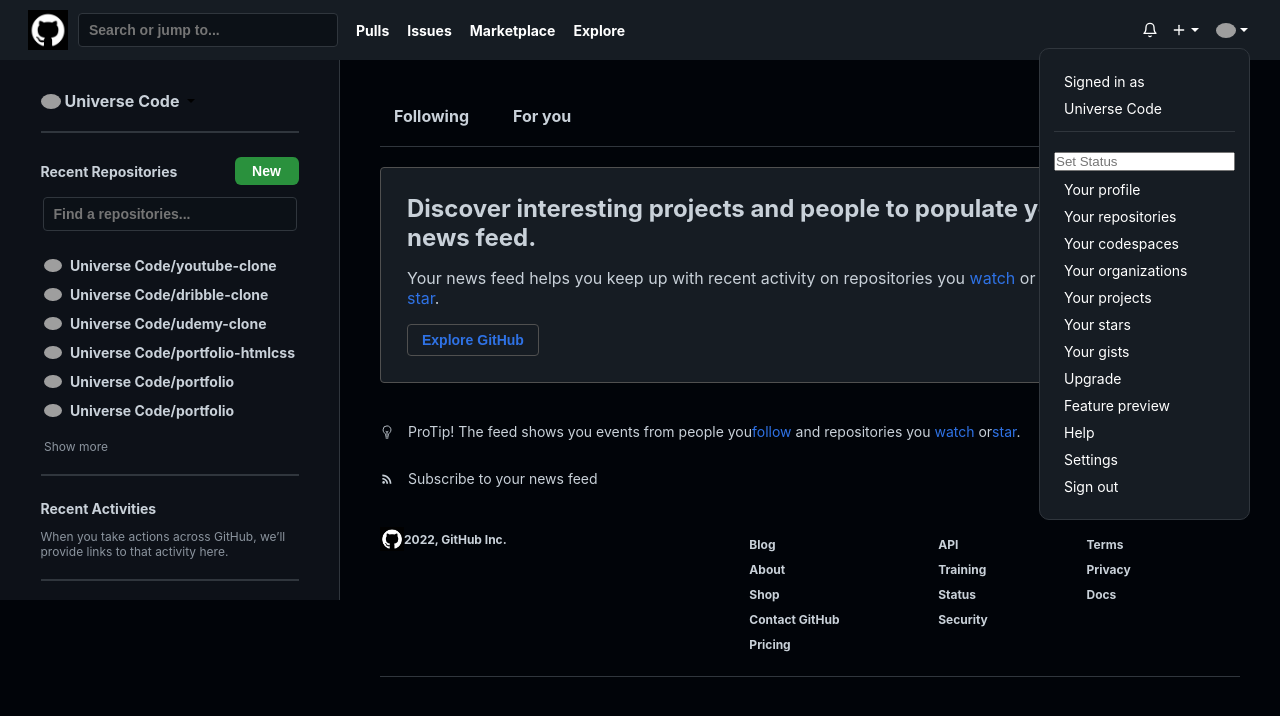
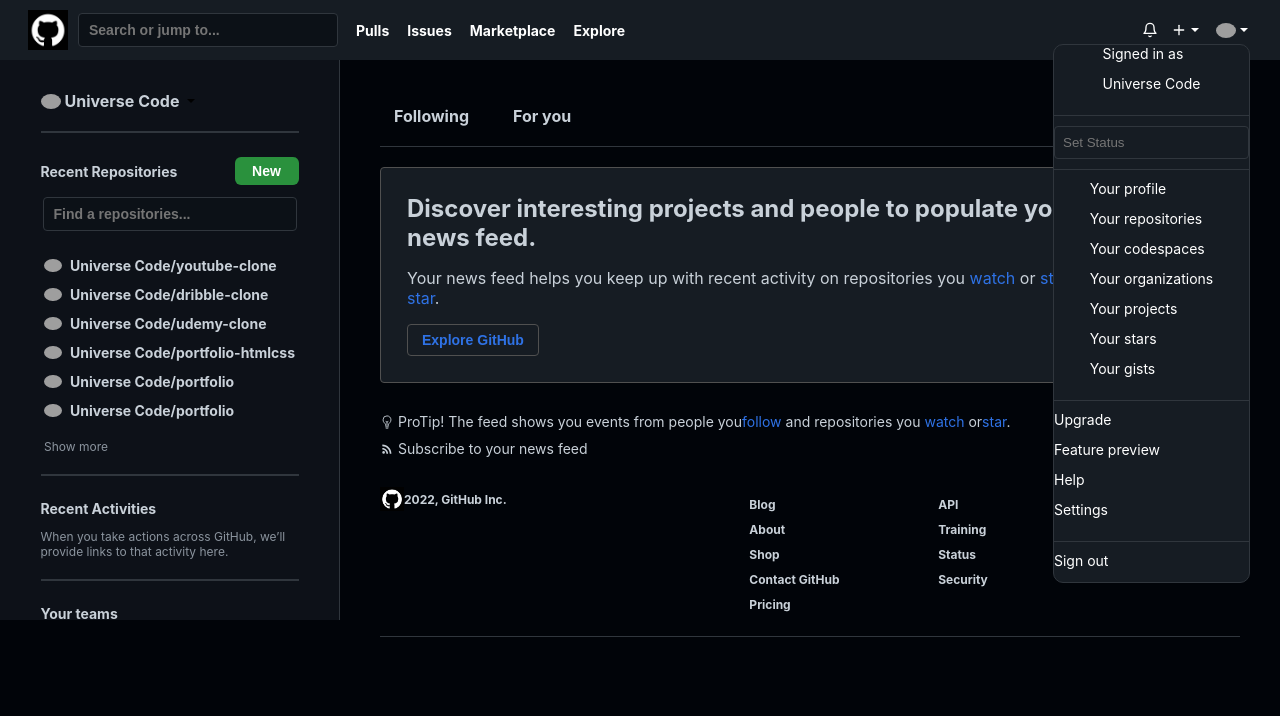
Before and after one commit to Cesare10-dev/github-clone-rt, a React (Create React App) app: page / in a window 1280 px wide. Both pictures are taken after a click on the element 1234 px from the left and 30 px from the top of the page. Shown: the top 716 px of the page. Built offline with nearby package versions, Linux system fonts and the light colour scheme; grey boxes are pictures that could not be loaded.

Commit message:
list inside menu

```diff
--- a/src/components/Menu.jsx
+++ b/src/components/Menu.jsx
@@ -7,10 +7,15 @@
         <p>Signed in as</p>
         <p>Universe Code</p>
       </div>
-      <div className="lineTwo" />
+
+      <div className="lineThree" />
+
       <div className="menuStatus">
         <input type="text" placeholder="Set Status" />
       </div>
+
+      <div className="lineThree" />
+
       <div className="menuList">
         <p>Your profile</p>
         <p>Your repositories</p>
@@ -20,12 +25,16 @@
         <p>Your stars</p>
         <p>Your gists</p>
       </div>
-      <div className="menuListTwo">
-        <p>Upgrade</p>
-        <p>Feature preview</p>
-        <p>Help</p>
-        <p>Settings</p>
-      </div>
+
+      <div className="lineThree" />
+
+      <p>Upgrade</p>
+      <p>Feature preview</p>
+      <p>Help</p>
+      <p>Settings</p>
+
+      <div className="lineThree" />
+
       <p>Sign out</p>
     </div>
   );
--- a/src/styles/_mainLeft.scss
+++ b/src/styles/_mainLeft.scss
@@ -1,7 +1,7 @@
 .mainLeftContainer {
   width: 340px;
   background-color: var(--second-color);
-  height: 540px;
+  height: 560px;
   overflow: hidden;
   border-right: 1px solid var(--line-color);
 
--- a/src/styles/_mainRight.scss
+++ b/src/styles/_mainRight.scss
@@ -1,3 +1,9 @@
+@mixin lines {
+  height: 1px;
+  background-color: var(--line-color);
+  width: 100%;
+  margin: 14px 0 20px;
+}
 .mainRight {
   flex: 1;
   background-color: var(--first-color);
@@ -26,10 +32,7 @@
     }
 
     .lineTwo {
-      height: 1px;
-      background-color: var(--line-color);
-      width: 100%;
-      margin: 14px 0 20px;
+      @include lines();
     }
 
     .box {
--- a/src/styles/_menu.scss
+++ b/src/styles/_menu.scss
@@ -1,22 +1,39 @@
+@import "./mainRight";
+
 .menu {
   background-color: var(--third-color);
   position: absolute;
-  top: 48px;
+  top: 44px;
   right: 30px;
   border-radius: 10px;
   border: 1px solid var(--line-color);
-  max-width: 240px;
   font-size: 14px;
-  padding: 14px;
+  display: flex;
+  flex-direction: column;
+  justify-content: center;
+  align-items: center;
 
-  .lineTwo {
-    height: 1px;
-    background-color: var(--line-color);
+  p {
+    cursor: pointer;
+    height: 30px;
     width: 100%;
-    margin: 14px 0 20px;
+
+    &:hover {
+      background-color: rgb(0, 136, 255);
+    }
+  }
+
+  .lineThree {
+    @include lines();
+    margin: 10px 0;
+  }
+
+  .menuStatus {
+    input {
+      background-color: transparent;
+      border: 1px solid var(--line-color);
+      border-radius: 4px;
+      padding: 8px;
+    }
   }
 }
-
-p {
-  margin: 10px;
-}
```
